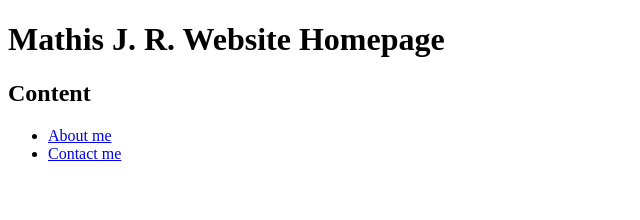
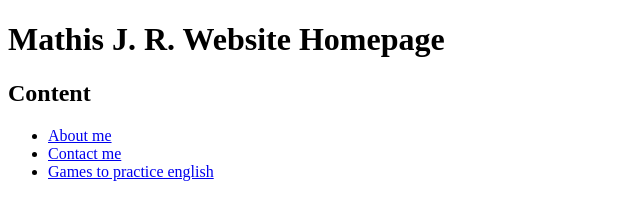
Before and after one commit to mjr55/mywebsite, a plain HTML site: page index.html in a window 1280 px wide. Shown: the whole page, without its empty margins (0-640 px from the left). Drawn offline with Linux system fonts and the light colour scheme.

Commit message:
Update index.html

```diff
--- a/index.html
+++ b/index.html
@@ -9,6 +9,7 @@
         <ul>
             <li><a href="about.html">About me</a></li>
             <li><a href="contactme.html">Contact me</a></li>
+            <li><a href="/games/index.htm">Games to practice english</a></li>
         </ul>
 
     </head>
```
